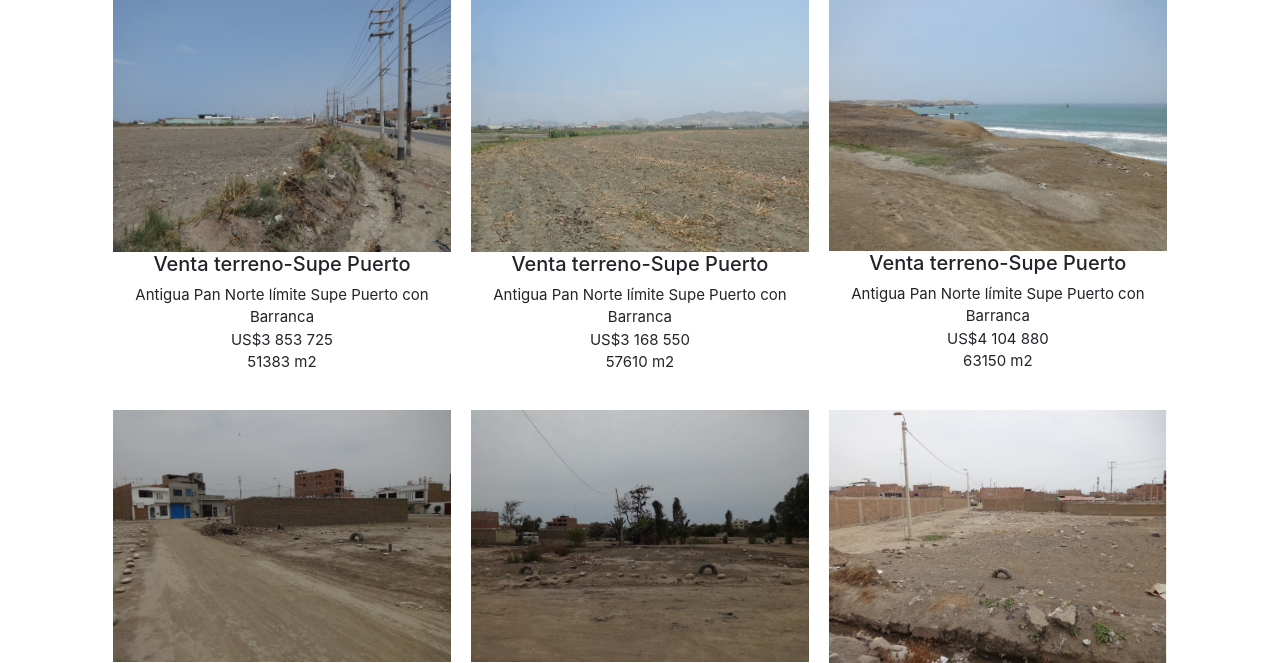
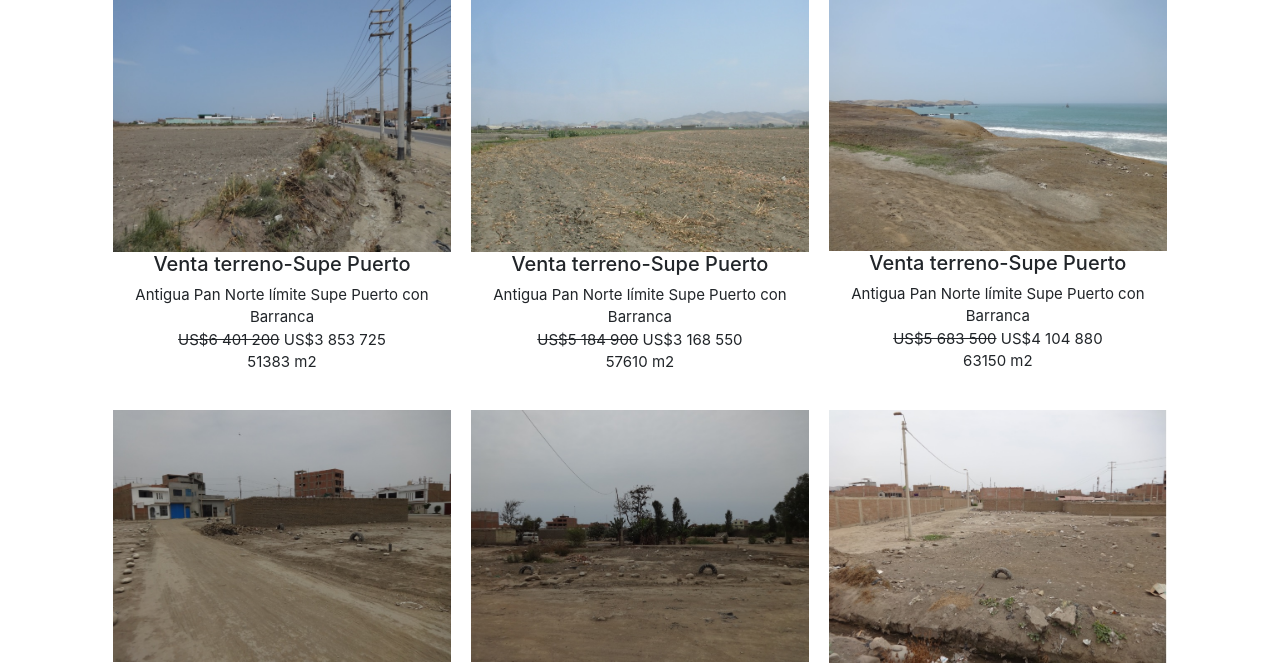
Before and after one commit to cespivilla/sofimarazo, a Flask app: template templates/index.html in a window 1280 px wide. Shown: the part 885-1548 px from the top of the page. Run offline with Flask 2, Linux system fonts and the light colour scheme; the template is opened without the code that fills it, so the values that code supplies are empty; some libraries are stand-ins or nearby versions.

Commit message:
Update index.html

```diff
--- a/templates/index.html
+++ b/templates/index.html
@@ -41,7 +41,7 @@
           <a href={{ url_for("ai1")}}><img src='/static/AI1/AI1a.jpg' alt="Terreno-Supe Puerto" style="width:100%"></a>
           <div class="center">
              <h5>Venta terreno-Supe Puerto</h5>
-             <p style="font-size:15px;">Antigua Pan Norte límite Supe Puerto con Barranca<br>US$3 853 725<br>51383 m2</p>
+             <p style="font-size:15px;">Antigua Pan Norte límite Supe Puerto con Barranca<br><del>US$6 401 200</del> US$3 853 725<br>51383 m2</p>
           </div>
         </div>
       </div>
@@ -51,7 +51,7 @@
           <a href={{ url_for("ai2")}}><img src='/static/AI2/AI2a.jpg' alt="Terreno-Supe Puerto" style="width:100%"></a>
           <div class="center">
              <h5>Venta terreno-Supe Puerto</h5>
-             <p style="font-size:15px;">Antigua Pan Norte límite Supe Puerto con Barranca<br>US$3 168 550<br>57610 m2</p>
+             <p style="font-size:15px;">Antigua Pan Norte límite Supe Puerto con Barranca<br><del>US$5 184 900</del> US$3 168 550<br>57610 m2</p>
           </div>
         </div>
       </div>
@@ -61,7 +61,7 @@
           <a href={{ url_for("ai3")}}><img src='/static/AI3/AI3a.jpg' alt="Terreno-Supe Puerto" style="width:100%"></a>
           <div class="center">
              <h5>Venta terreno-Supe Puerto</h5>
-             <p style="font-size:15px;">Antigua Pan Norte límite Supe Puerto con Barranca<br>US$4 104 880<br>63150 m2</p>
+             <p style="font-size:15px;">Antigua Pan Norte límite Supe Puerto con Barranca<br><del>US$5 683 500</del> US$4 104 880<br>63150 m2</p>
           </div>
         </div>
       </div>
```
